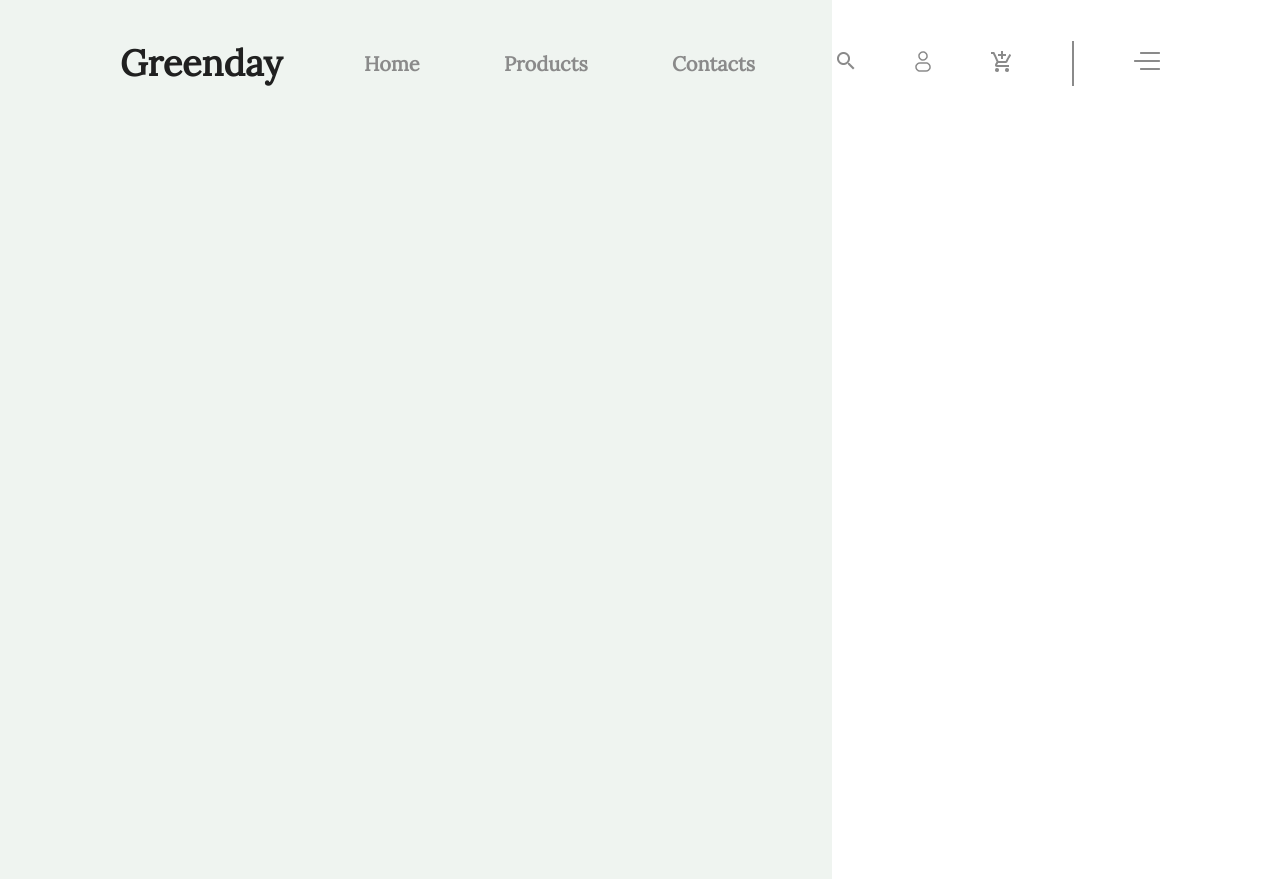
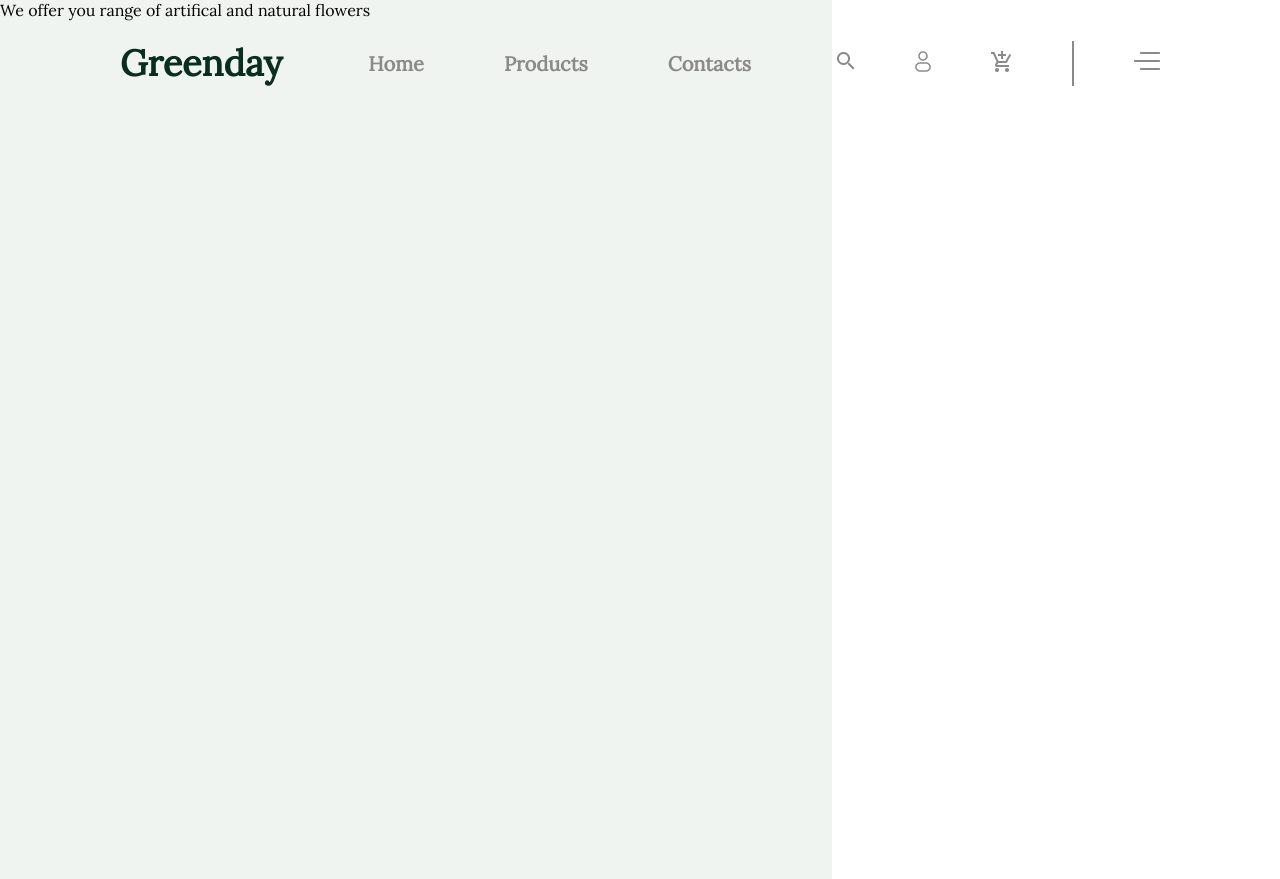
Before and after one commit to adekunle22k/New-website, a plain HTML site: page index.html in a window 1280 px wide. Drawn offline with Linux system fonts and the light colour scheme.

Commit message:
new styles added

```diff
--- a/index.html
+++ b/index.html
@@ -34,6 +34,10 @@
         </ul>
       </div>
     </div>
-    <div class="rectangle-1"></div>
+    <div class="rectangle-1">
+        <p class="title">
+            We offer you range of artifical and natural flowers
+        </p>
+    </div>
   </body>
 </html>
--- a/style.css
+++ b/style.css
@@ -29,22 +29,30 @@ body {
 }
 
 .logo {
-  color: rgba(32, 32, 32, 1);
+  color: rgba(8, 46, 33, 1);
+
   font-size: 36px;
   font-weight: bolder;
 }
 
-.nav-1 ul li {
-  display: inline-block;
-  margin: 0 40px;
-  list-style-type: none;
+.nav-1 ul{
+    display: flex;
+    align-items: center;
+    list-style-type: none;
+    column-gap: 80px;
 }
+
 
 .nav-1 ul li a {
   font-size: 20px;
   font-weight: bolder;
   color: rgba(138, 138, 138, 1);
   text-decoration: none;
+}
+
+.nav-1 ul li a:hover{
+    color: rgba(8, 46, 33, 1);
+
 }
 
 .nav-2 ul {
@@ -57,3 +65,4 @@ body {
 .nav-line {
   height: 45px;
   border: 1px solid rgba(138, 138, 138, 1);
+}
```
